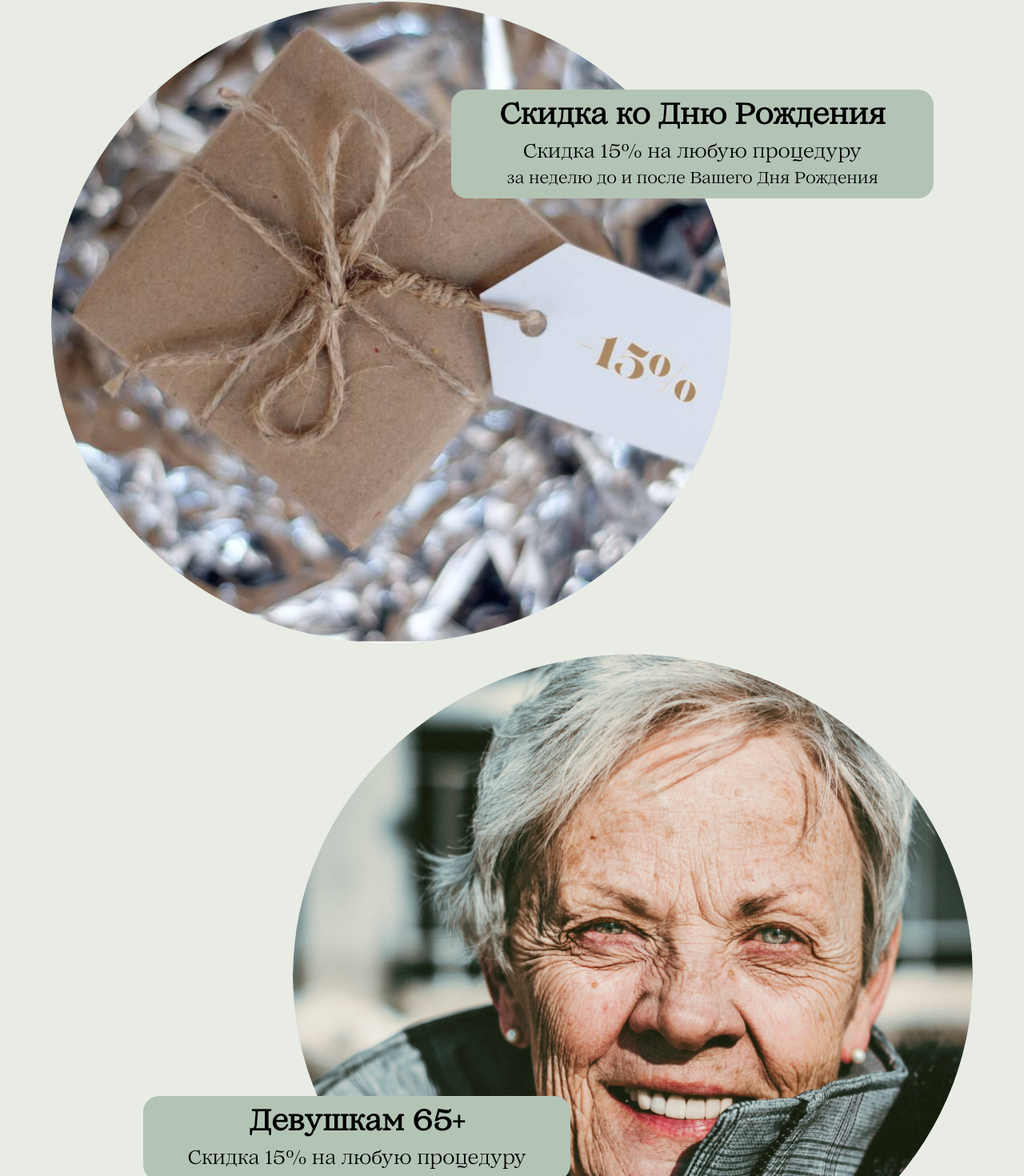
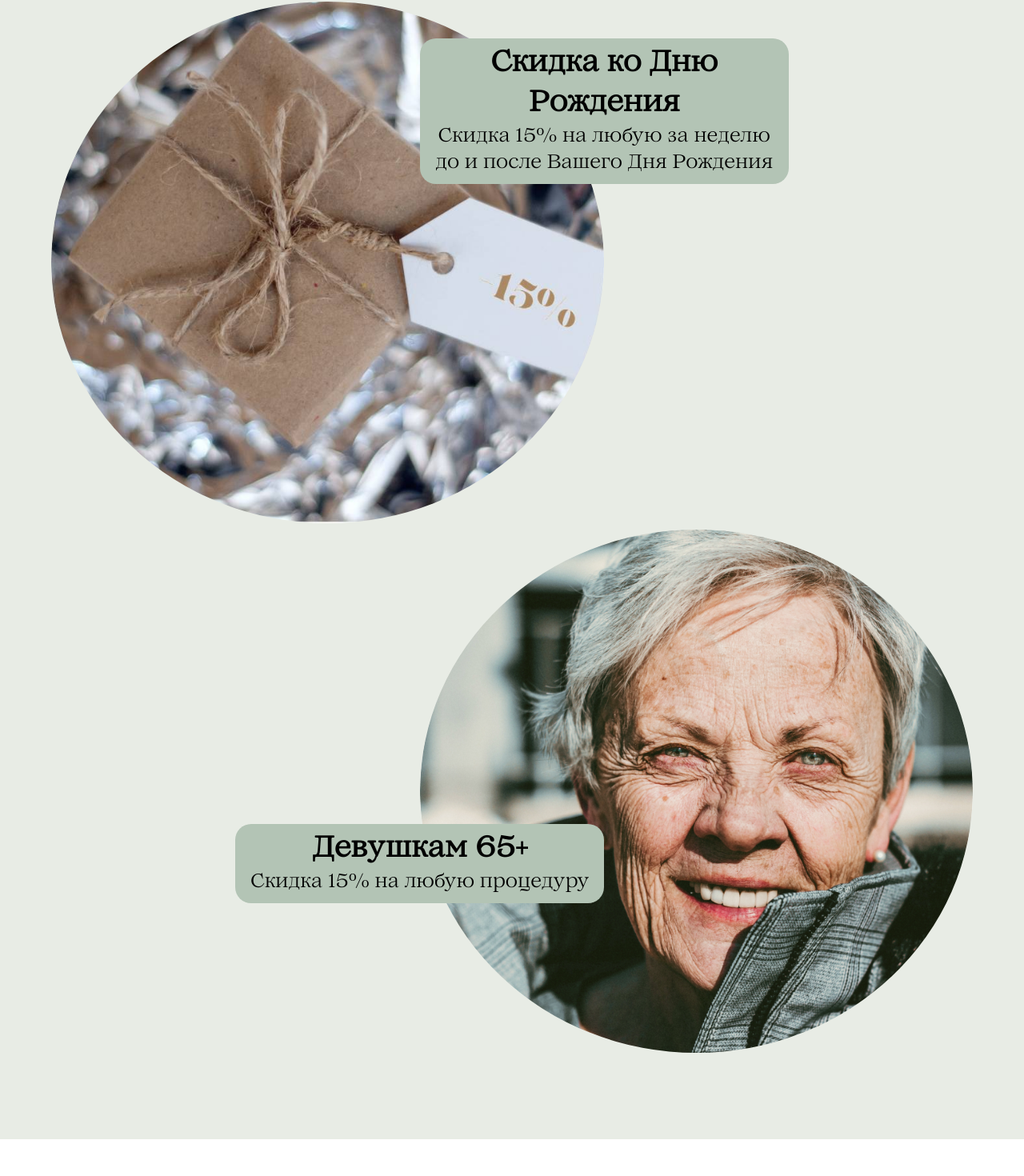
Before and after one commit to MariaZakharova0805/PodoArta, a React (Vite) app: page / in a window 1280 px wide. Shown: the part 3320-4790 px from the top of the page at 80% size. Built offline with nearby package versions, Linux system fonts and the light colour scheme.

Commit message:
special offers grid added

```diff
--- a/src/widgets/SpecialOffers/SpecialOffers.module.css
+++ b/src/widgets/SpecialOffers/SpecialOffers.module.css
@@ -1,127 +1,130 @@
-.img,
-.pension_img {
+.bday_img img,
+.pension_img img {
     border-radius: 100%;
-    width: 90%;
     transition: 1s;
+    display: block;
+    width: 100%;
 }
 
+.bday:hover img,
+.pension:hover img {
+    transform: scale(1.1);
+}
+
+
+.bday_text,
+.pension_text {
+    background-color: var(--green);
+    padding: 8px 14px;
+    border-radius: 20px;
+    text-align: center;
+}
+
+.block h3 {
+    font-weight: 700;
+    font-size: 20px;
+    line-height: 28px;
+}
+
+.block h4 {
+    font-weight: 500;
+    font-size: 16px;
+    line-height: 22px;
+}
+
+.bday,
 .pension {
-    margin-top: 40px;
-    padding-bottom: 100px;
+    display: grid;
+    grid-template-columns: repeat(5, 1fr);
+    position: relative;
+}
+
+.bday {
+    margin-bottom: 48px;
+}
+
+.bday_img {
+    grid-column: 1 / 5;
+    grid-row: 1;
+}
+
+.bday_text {
+    grid-column: 2 / 6;
+    grid-row: 1;
+    z-index: 1;
+    height: fit-content;
+    margin-top: 80%;
 }
 
 .pension_img {
-    margin-left: 10%;
+    grid-column: 2 / 6;
+    grid-row: 1;
 }
 
-.img:hover,
-.pension_img:hover {
-    transform: scale(1.1);
-}
-
-.block_text,
-.pension_block_text {
-    background-color: var(--green);
-    padding: 8px 14px;
-    border-radius: 20px;
-    margin-bottom: 10px;
-    text-align: center;
-    position: relative;
-}
-
-.block_text {
-    width: 80%;
-    margin-left: 20%;
-    margin-top: -40px;
-}
-
-.pension_block_text {
-    width: 80%;
-    margin-right: 20%;
-    margin-top: -40px;
-}
-
-.block h3 {
-    font-size: 20px;
-    font-weight: 700;
-}
-
-.block h4,
-.block h5 {
-    font-size: 16px;
-    font-weight: 500;
+.pension_text {
+    grid-column: 1 / 5;
+    grid-row: 1;
+    z-index: 1;
+    height: fit-content;
+    margin-top: 80%;
 }
 
 @media (min-width: 768px) {
+    .bday {
+        margin-bottom: 32px;
+    }
+
     .block h4 {
         font-size: 18px;
     }
 
-    .img,
-    .pension_img {
-        width: 60%;
+    .bday_img {
+        grid-column: 1 / 4;
+        grid-row: 1;
+    }
+
+    .bday_text {
+        grid-column: 3 / 6;
+        margin-top: 10%;
     }
 
     .pension_img {
-        margin-left: 40%;
-        margin-top: 200px;
+        grid-column: 3 / 6;
+        grid-row: 1;
     }
 
-    .pension_block_text {
-        width: 50%;
-        margin-left: 10%;
-        top: -60px;
+    .pension_text {
+        grid-column: 2 / 4;
+        grid-row: 1;
+        z-index: 1;
+        height: fit-content;
+        margin-top: 80%;
     }
 
-    .block_text {
-        margin-left: 40%;
-        width: 50%;
-        margin-top: -350px;
+}
+
+
+@media (min-width: 992px) {
+    .bday_text {
+        grid-column: 3 / 5;
+        margin-top: 10%;
+    }
+
+    .bday {
+        margin-bottom: 0;
     }
 
 }
 
 @media (min-width: 1200px) {
-
-    .img,
-    .pension_img {
-        width: 850px;
-        margin: 0;
-    }
-
-    .pension {
-        margin-top: 570px;
-        text-align: right;
-    }
-
-    .block_text {
-        top: 0;
-        right: 0;
-        margin-top: -700px;
-        margin-left: 500px;
-        width: 603px;
-    }
-
-    .pension_block_text {
-        margin-top: -200px;
-        width: 534px;
-    }
-
     .block h3 {
         font-size: 36px;
+        line-height: 50px;
     }
 
     .block h4 {
         font-size: 24px;
+        line-height: 33px;
     }
 
-    .block h5 {
-        font-size: 20px;
-    }
 }
-
-@media (min-width: 1600px) {
-    .pension_block_text {
-        margin-left: 500px;
-    }
-}
--- a/src/widgets/SpecialOffers/SpecialOffers.tsx
+++ b/src/widgets/SpecialOffers/SpecialOffers.tsx
@@ -1,7 +1,6 @@
 import c from "./SpecialOffers.module.css"
 import offer1 from "../../../public/img/specialoffers/bd-offer.jpg"
 import offer1SM from "../../../public/img/specialoffers/bd-offerSM.png"
-
 import offer2 from "../../../public/img/specialoffers/pension-offer.jpg"
 import offer2SM from "../../../public/img/specialoffers/pension-offerSM.png"
 
@@ -11,20 +10,20 @@ export const SpecialOffers = () => {
     return (
         <div className={c.block}>
             <div className={c.bday}>
-                <LazyLoadImage src={offer1} placeholderSrc={offer1SM} alt="Скидка 15% на день рождения" className={c.img} />
-                <div className={c.block_text}>
+                <div className={c.bday_img}><LazyLoadImage src={offer1} placeholderSrc={offer1SM} alt="Скидка 15% на день рождения" /></div>
+                <div className={c.bday_text}>
                     <h3>Скидка ко Дню Рождения</h3>
-                    <h4>Скидка 15% на любую процедуру</h4>
-                    <h5>за неделю до и после Вашего Дня Рождения</h5>
-                </div>
-                <div className={c.pension}>
-                    <LazyLoadImage src={offer2} placeholderSrc={offer2SM} alt="Скидка 20% пенсионерам 65+" className={c.pension_img} />
-                    <div className={c.pension_block_text}>
-                        <h3>Девушкам 65+</h3>
-                        <h4>Скидка 15% на любую процедуру</h4>
-                    </div>
+                    <h4>Скидка 15% на любую за неделю до и после Вашего Дня Рождения</h4>
                 </div>
             </div>
+            <div className={c.pension}>
+                <div className={c.pension_img} ><LazyLoadImage src={offer2} placeholderSrc={offer2SM} alt="Скидка 20% пенсионерам 65+" /></div>
+                <div className={c.pension_text}>
+                    <h3>Девушкам 65+</h3>
+                    <h4>Скидка 15% на любую процедуру</h4>
+                </div>
+            </div>
+
         </div>
     )
 }
```
